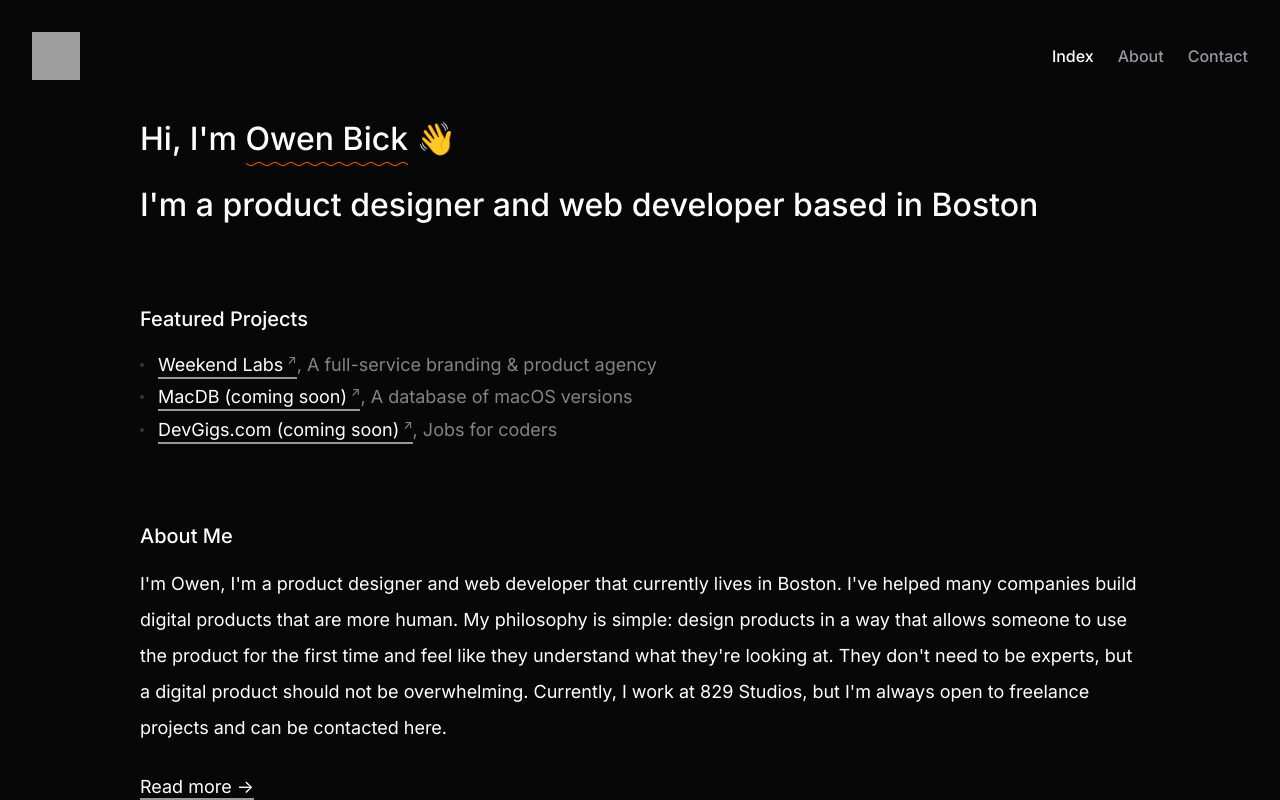
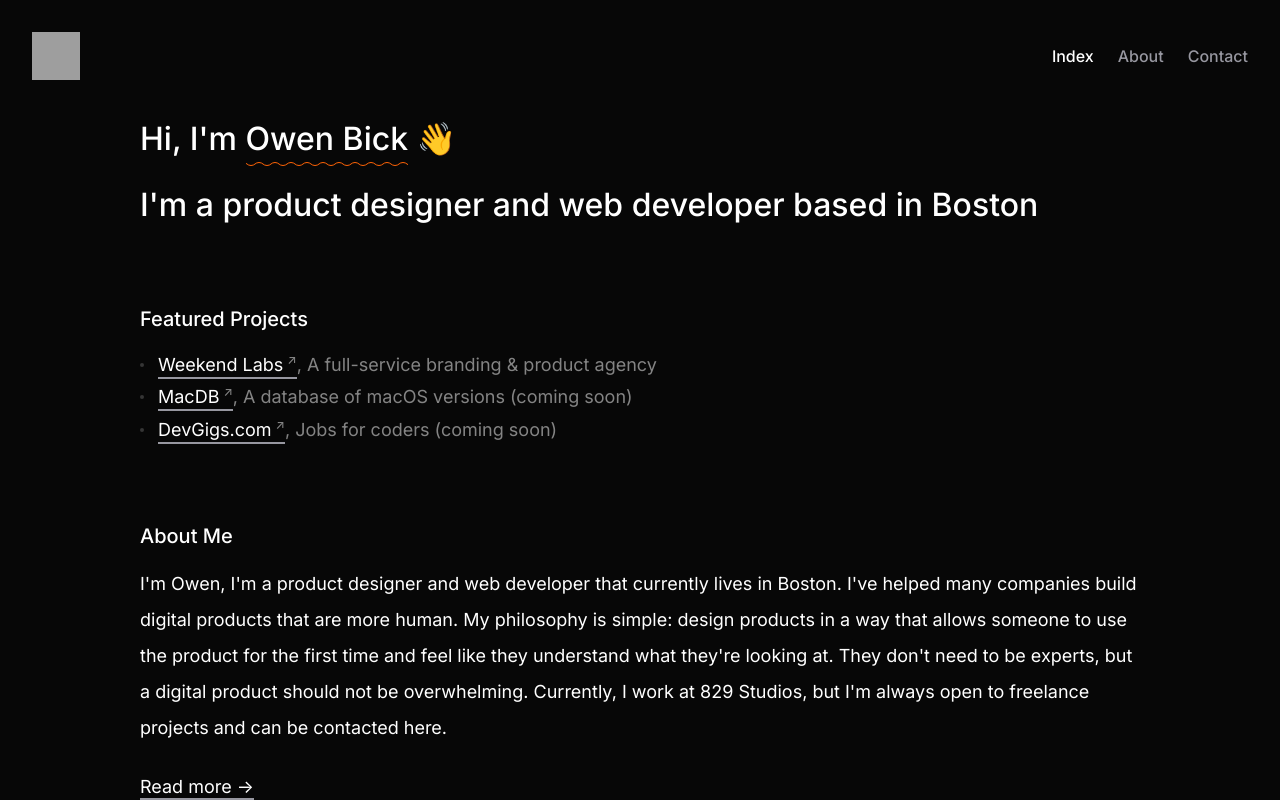
Before and after one commit to bick/website, a Next.js app: page / in a window 1280 px wide. Shown: the top 800 px of the page. Built offline with nearby package versions, Linux system fonts and the light colour scheme; grey boxes are pictures that could not be loaded.

Commit message:
Update index.js

```diff
--- a/pages/index.js
+++ b/pages/index.js
@@ -63,12 +63,12 @@ export default function Home() {
                 <span>, A full-service branding & product agency</span>
               </li>
               <li>
-                <a href="//macdb.io" target="_blank">MacDB (coming soon)</a>
-                <span>, A database of macOS versions</span>
+                <a href="//macdb.io" target="_blank">MacDB</a>
+                <span>, A database of macOS versions (coming soon)</span>
               </li>
               <li>
-                <a href="//devgigs.com" target="_blank">DevGigs.com (coming soon)</a>
-                <span>, Jobs for coders</span>
+                <a href="//devgigs.com" target="_blank">DevGigs.com</a>
+                <span>, Jobs for coders (coming soon)</span>
               </li>
             </ul>
           </div>
```
